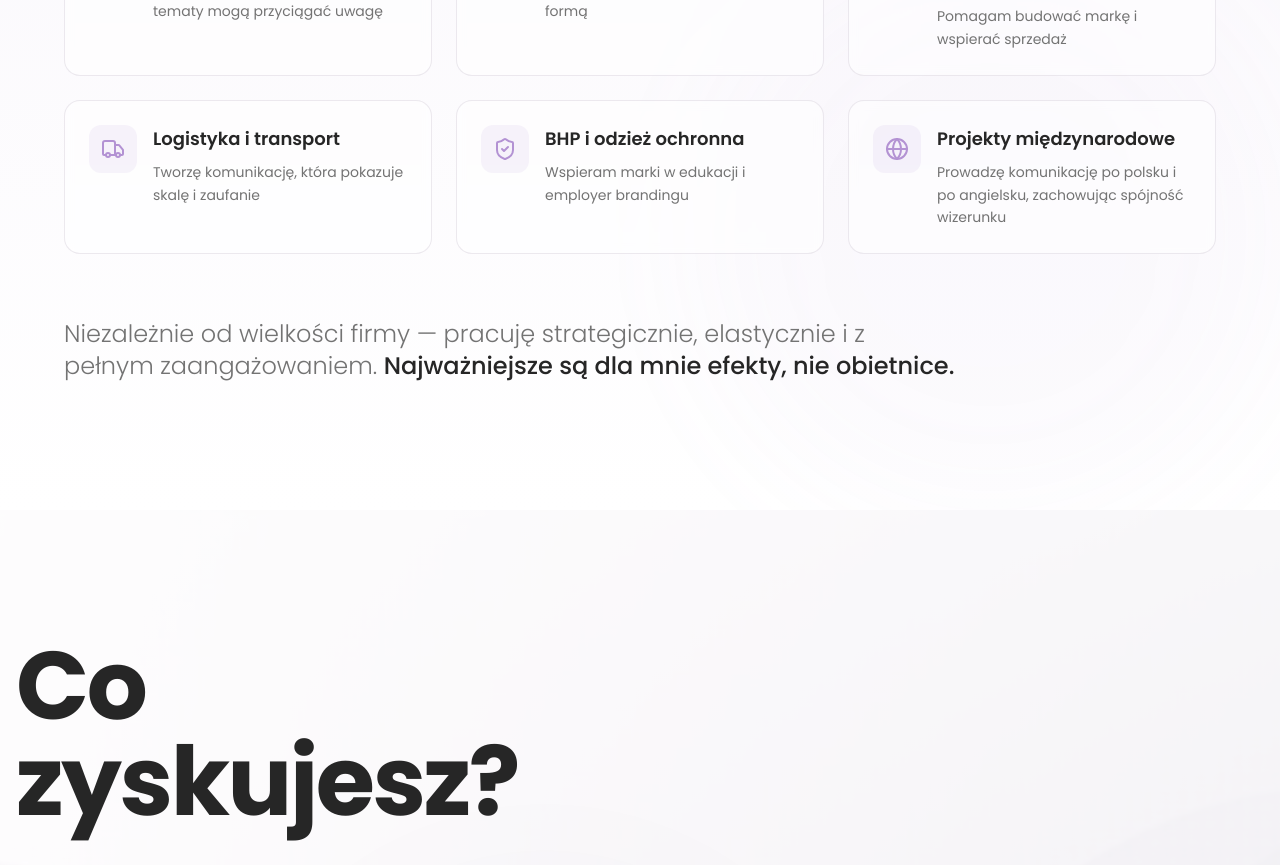
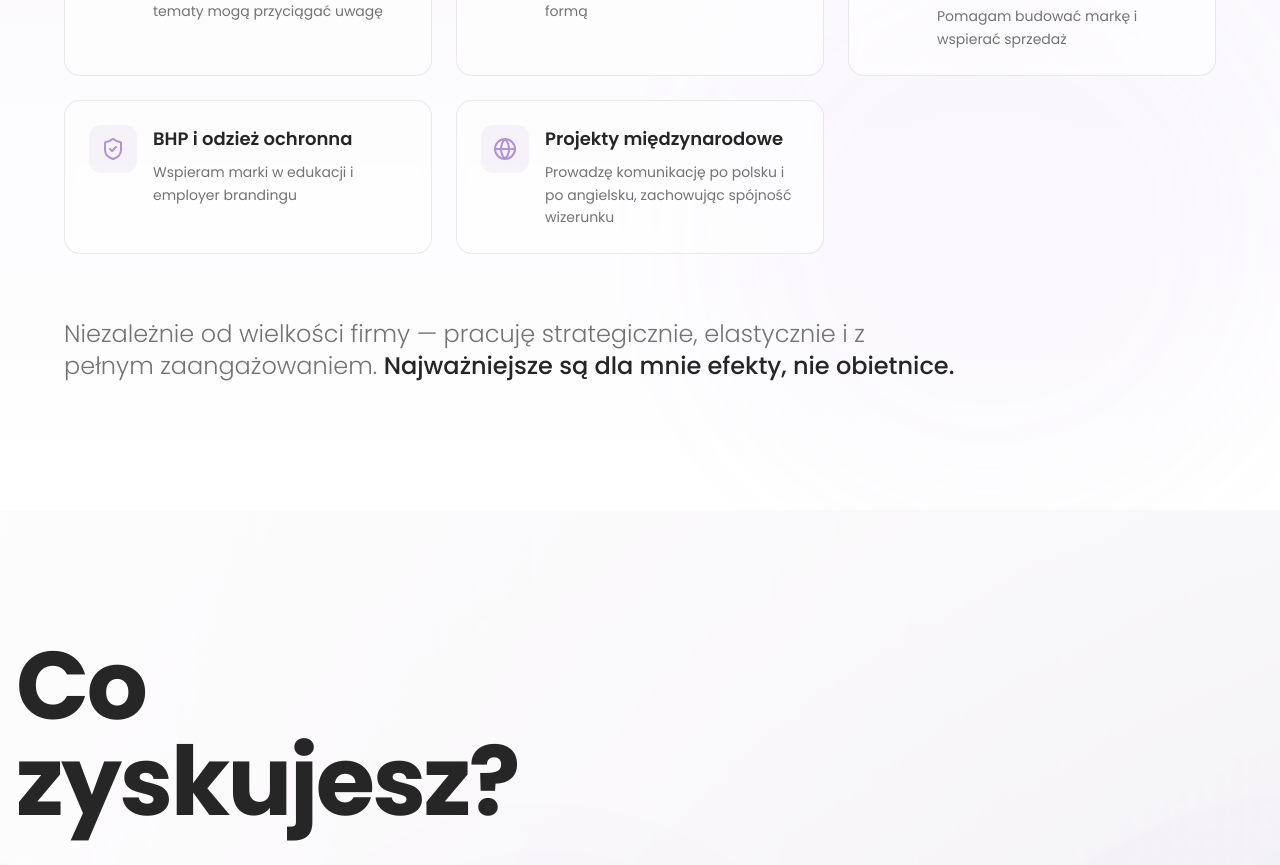
Before and after one commit to ElaChabko/digitilio-88557, a React (Vite) app: page / in a window 1280 px wide. Shown: the part 4520-5385 px from the top of the page. Built offline with nearby package versions, Linux system fonts and the light colour scheme; the HTML template or start-up script is replaced by a standard one.

Commit message:
Fix: Remove logistics section

```diff
--- a/src/components/ForWhom.tsx
+++ b/src/components/ForWhom.tsx
@@ -16,11 +16,6 @@ const industries = [
     icon: ShoppingCart,
     title: "Handel detaliczny i e-commerce",
     description: "Pomagam budować markę i wspierać sprzedaż"
-  },
-  {
-    icon: Truck,
-    title: "Logistyka i transport",
-    description: "Tworzę komunikację, która pokazuje skalę i zaufanie"
   },
   {
     icon: ShieldCheck,
```
